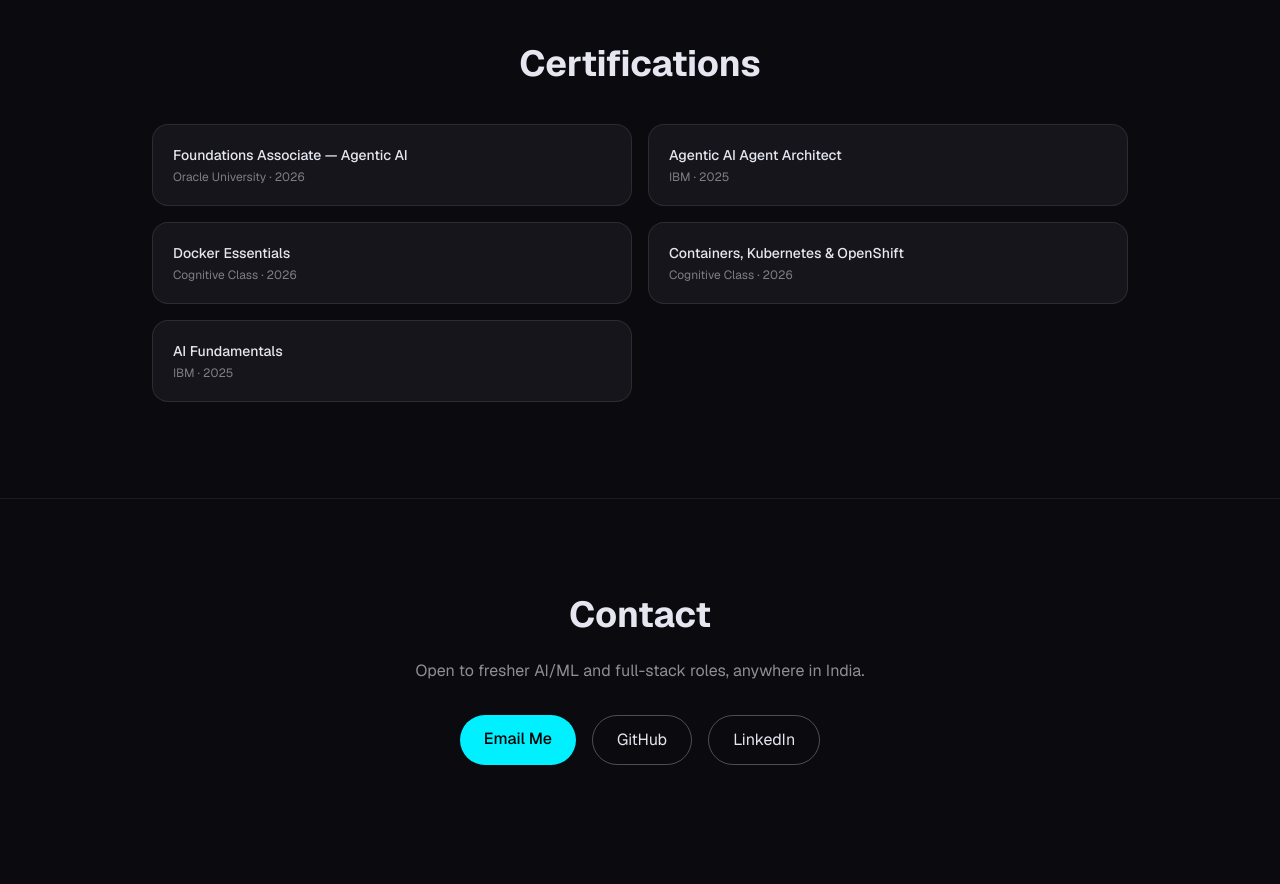
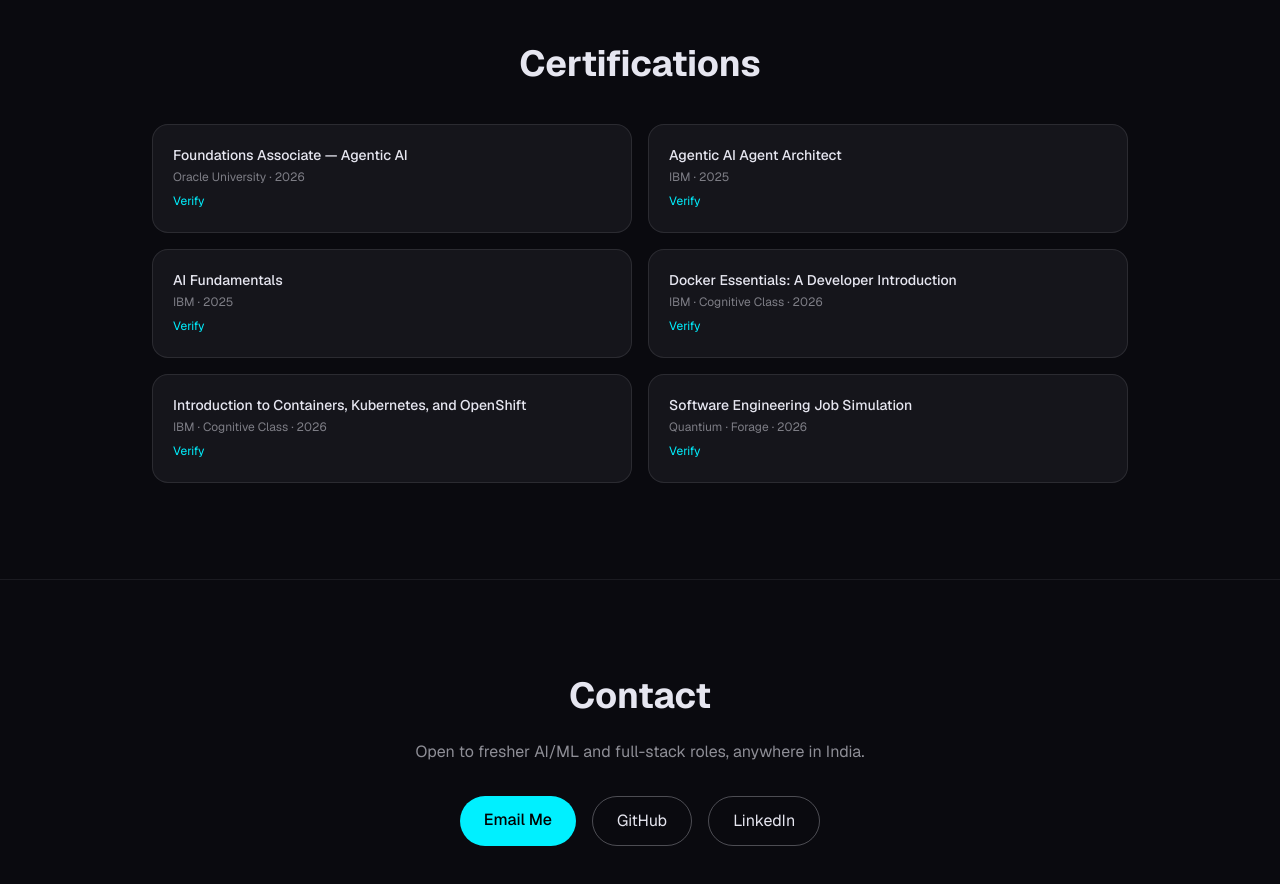
Before and after one commit to ABHISHEKTU/portfolio, a Next.js app: page / in a window 1280 px wide. Shown: the part 3440-4324 px from the top of the page. Before the commit the page ends 4301 px from the top, so only its background shows below. Built offline with nearby package versions, Linux system fonts and the light colour scheme.

Commit message:
Add verify links and more certifications

```diff
--- a/components/Certifications.tsx
+++ b/components/Certifications.tsx
@@ -3,11 +3,37 @@
 import { motion } from "framer-motion";
 
 const certs = [
-     { name: "Foundations Associate — Agentic AI", issuer: "Oracle University", year: "2026" },
-  { name: "Agentic AI Agent Architect", issuer: "IBM", year: "2025" },
-  { name: "Docker Essentials", issuer: "Cognitive Class", year: "2026" },
-   {name: "Containers, Kubernetes & OpenShift", issuer: "Cognitive Class", year: "2026" },
-  { name: "AI Fundamentals", issuer: "IBM", year: "2025" },
+  {
+    name: "Foundations Associate — Agentic AI",
+    issuer: "Oracle University",
+    year: "2026",
+    verify: "https://catalog-education.oracle.com/pls/certview/sharebadge?id=9DB38EDC5D46C0292B0A00646A146056FE1C6D42D9FA85A188FB1A9E34EB95DA",
+  },
+  { name: "Agentic AI Agent Architect", issuer: "IBM", year: "2025",
+    verify: "https://www.credly.com/badges/8844e8f7-1109-4849-9041-b7972a27b2bc"
+   },
+  { name: "AI Fundamentals", issuer: "IBM", year: "2025",
+    verify: "https://www.credly.com/badges/8844e8f7-1109-4849-9041-b7972a27b2bc"
+   },
+  {
+    name: "Docker Essentials: A Developer Introduction",
+    issuer: "IBM · Cognitive Class",
+    year: "2026",
+    verify: "https://courses.cognitiveclass.ai/certificates/837616418e894363b5e8110c81567903",
+  },
+  {
+    name: "Introduction to Containers, Kubernetes, and OpenShift",
+    issuer: "IBM · Cognitive Class",
+    year: "2026",
+    verify: "https://courses.cognitiveclass.ai/certificates/27029c9a93944b208dbb3d833f8fca16",
+  },
+
+  {
+    name: "Software Engineering Job Simulation",
+    issuer: "Quantium · Forage",
+    year: "2026",
+    verify: "https://www.theforage.com/completion-certificates/32A6DqtsbF7LbKdcq/jhiG2W9K8KLZK8nXP_32A6DqtsbF7LbKdcq_6a5481e6f39d9bdef2f84e4b_1784113280625_completion_certificate.pdf",
+  },
 ];
 
 export default function Certifications() {
@@ -28,12 +54,21 @@
   key={c.name}
   initial={{ opacity: 0, y: 20 }}
   whileInView={{ opacity: 1, y: 0 }}
-            viewport={{ once: true }}
-            transition={{ duration: 0.5, delay: 0.1, ease: "easeOut" }}
+  viewport={{ once: true, margin: "-100px" }}
+  transition={{ delay: i * 0.05, ease: "easeOut" }}
   className="rounded-2xl border border-foreground/10 bg-foreground/5 p-5"
 >
   <h3 className="font-medium text-sm">{c.name}</h3>
   <p className="text-xs text-foreground/50 mt-1">{c.issuer} · {c.year}</p>
+  {c.verify && (
+    <a
+      href={c.verify}
+      target="_blank"
+      className="text-xs text-accent-cyan hover:underline mt-2 inline-block"
+    >
+      Verify
+    </a>
+  )}
 </motion.div>
         ))}
       </div>
```
Lines whose indentation alone changed are shown as unchanged.
